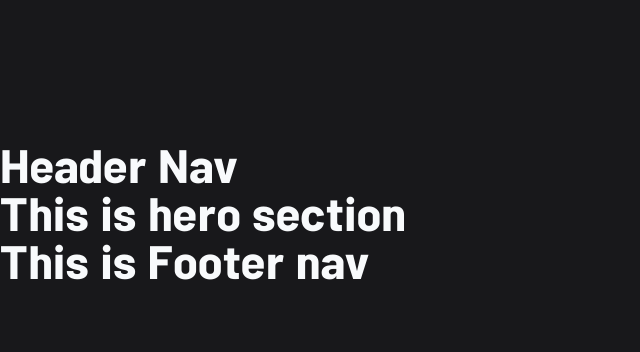
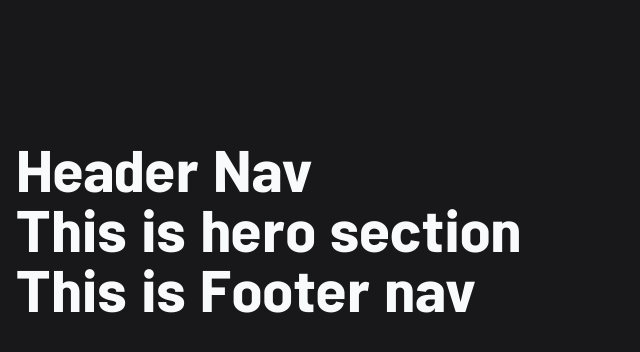
Before and after one commit to homow/home-nest, a React (Vite) app: page / in a window 1280 px wide. Shown: the top 352 px of the page, without its empty margins (0-640 px from the left). Built offline with nearby package versions, Linux system fonts and the light colour scheme.

Commit message:
update config tailwind

```diff
--- a/src/styles/global.css
+++ b/src/styles/global.css
@@ -3,7 +3,7 @@
 @custom-variant dark (&:where(.dark, .dark *));
 
 @utility container {
-    @apply mx-auto;
+    @apply mx-auto max-w-349 px-4;
 }
 
 @theme {
@@ -35,13 +35,13 @@
         @apply font-dana font-normal text-base tracking-wide bg-primary-bg text-primary-txt;
     }
     h1 {
-        @apply text-5xl font-bold;
+        @apply text-3xl md:text-5xl xl:text-6xl font-bold;
     }
     h2 {
-        @apply text-3xl font-bold;
+        @apply text-2xl md:text-4xl lg:text-5xl font-bold;
     }
     h3 {
-        @apply text-2xl font-bold;
+        @apply text-xl md:text-2xl lg:text-3xl font-bold;
     }
     a {
         @apply font-medium hover:opacity-70 transition-all;
```
